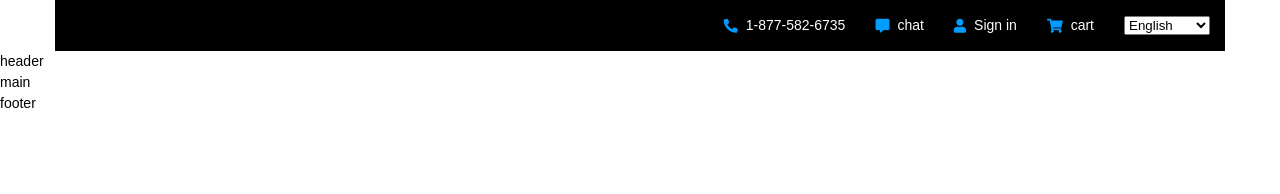
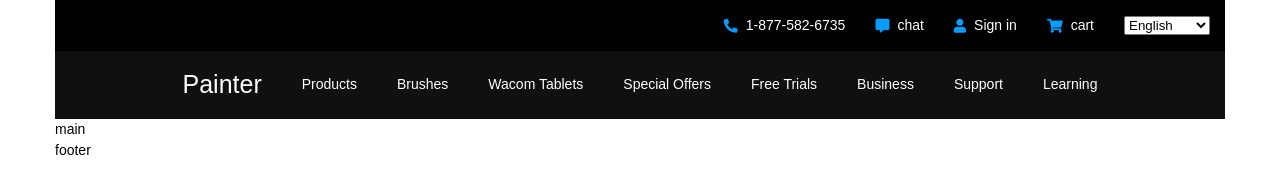
Before and after one commit to AndreaRanzenigo/sass-painter, a website: page index.html in a window 1280 px wide. Drawn offline with Linux system fonts and the light colour scheme.

Commit message:
main navbar header

```diff
--- a/index.html
+++ b/index.html
@@ -12,8 +12,8 @@
 
     <!-- App -->
     <div id="app">
+        <div class="container">
             <!-- overall -->
-        <div class="container">
             <div class="overall">
                 <ul>
                     <li>
@@ -40,11 +40,37 @@
                 </select>
             </div>
 
-        </div>
-
             <!-- Header -->
             <header>
-            header
+                <ul>
+                    <li>
+                        <a href="#">painter</a>
+                    </li>
+                    <li>
+                        <a href="#">products</a>
+                    </li>
+                    <li>
+                        <a href="#">brushes</a>
+                    </li>
+                    <li>
+                        <a href="#">wacom tablets</a>
+                    </li>
+                    <li>
+                        <a href="#">special offers</a>
+                    </li>
+                    <li>
+                        <a href="#">free trials</a>
+                    </li>
+                    <li>
+                        <a href="#">business</a>
+                    </li>
+                    <li>
+                        <a href="#">support</a>
+                    </li>
+                    <li>
+                        <a href="#">learning</a>
+                    </li>
+                </ul>
             </header>
 
             <!-- Main -->
@@ -57,5 +83,6 @@
                 footer
             </footer>
         </div>
+    </div>
 </body>
 </html>
--- /dev/null
+++ b/src/scss/partials/_header.scss
@@ -0,0 +1,25 @@
+//Header
+header {
+    background-color: $color-navbar;
+    margin: 0;
+    ul {
+        display: flex;
+        justify-content: center;
+        color: $white;
+        padding: 15px;
+        li {
+            display: flex;
+            align-items: center;
+            list-style: none;
+            padding: 0 20px;
+            a {
+                text-decoration: none;
+                color: $white;
+                text-transform: capitalize;
+            }
+            &:first-child {
+                font-size: 25px;
+            }
+        }
+    }
+}
--- a/src/scss/style.scss
+++ b/src/scss/style.scss
@@ -8,6 +8,7 @@
 @import 'partials/overall';
 
 //Header
+@import 'partials/header';
 
 //Main
 
```
Also changed, not shown: dist/css/style.css. Lines whose indentation alone changed are shown as unchanged.
